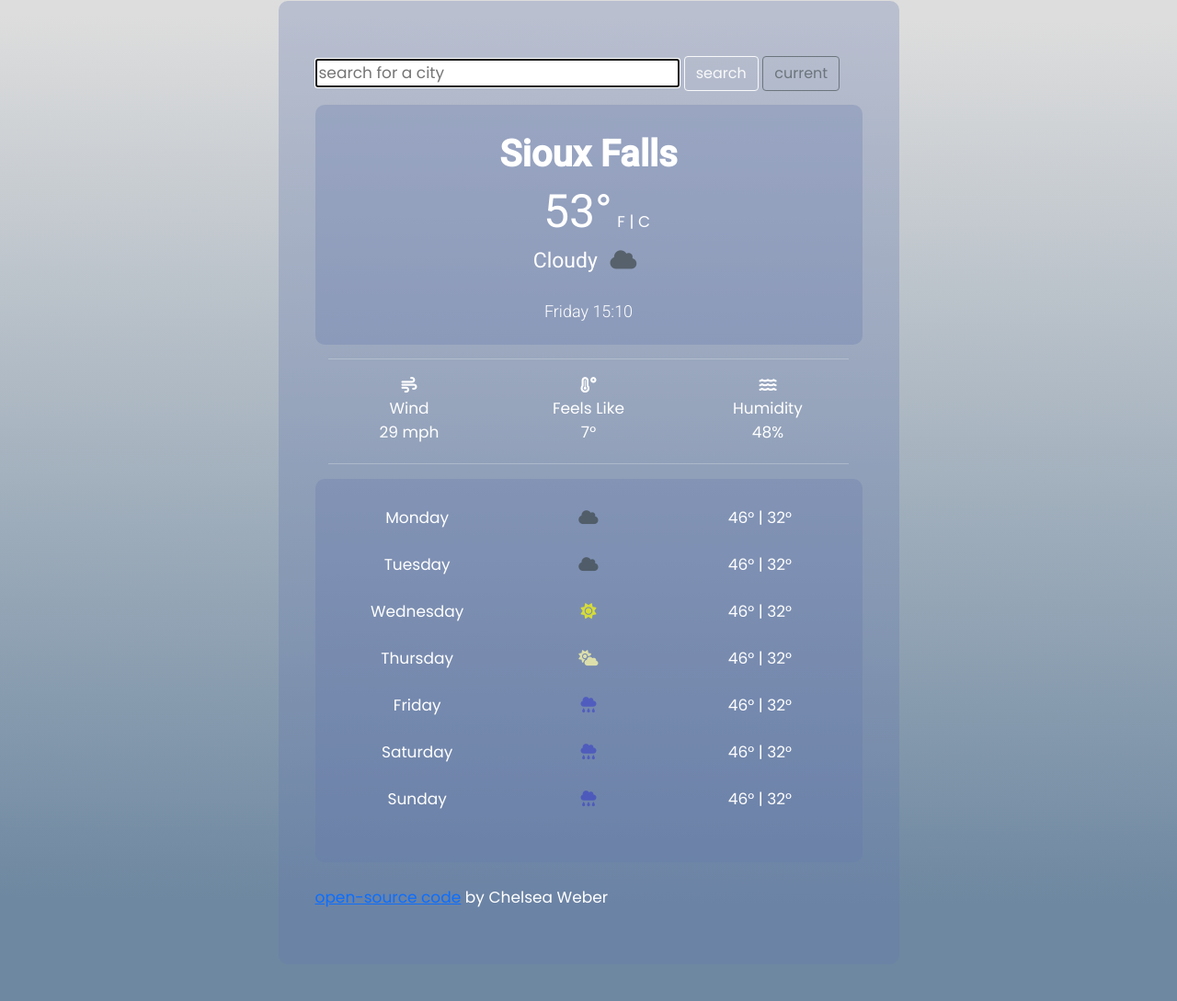
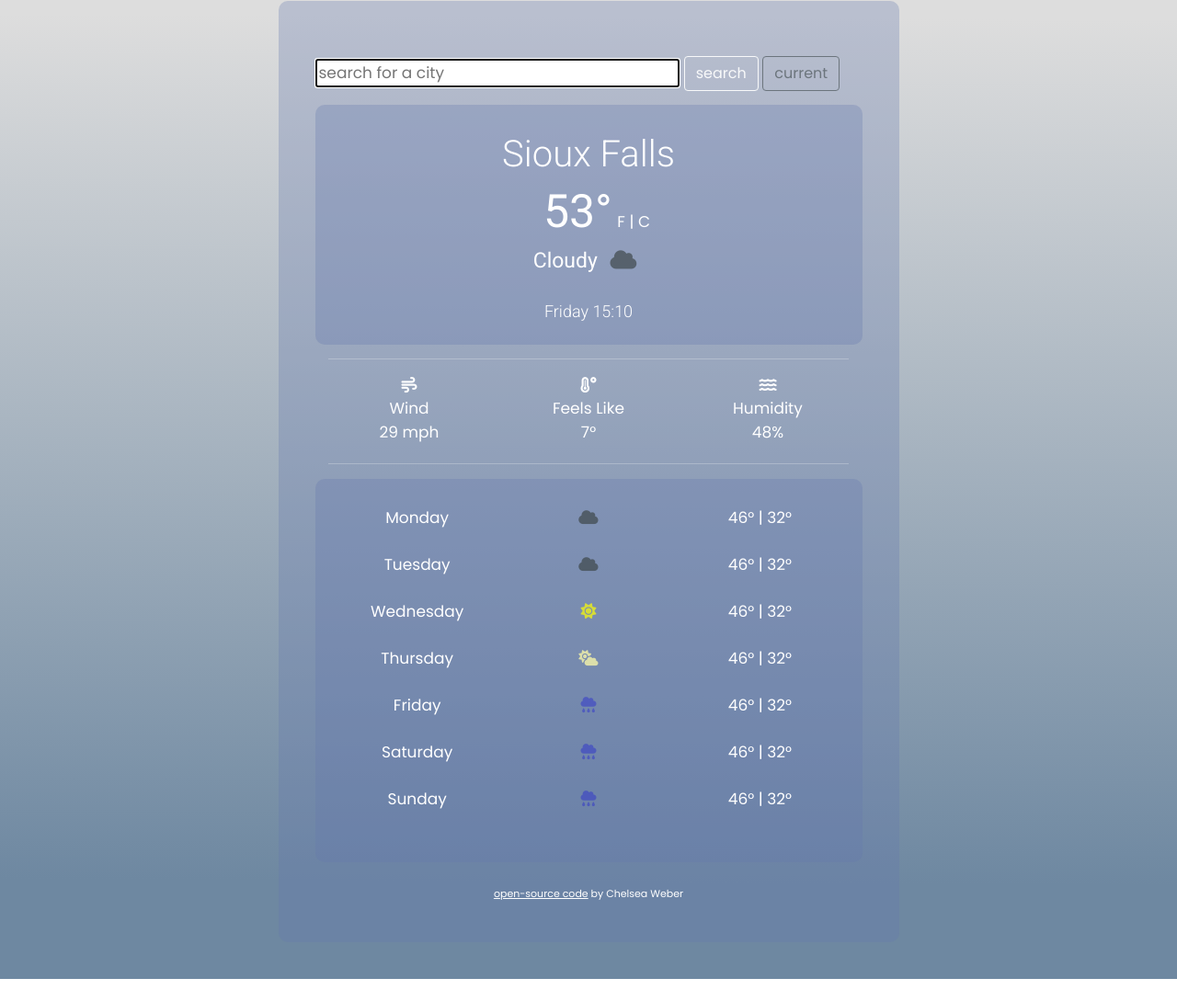
Before and after one commit to cmw-dev/weather-app, a plain HTML site: page index.html in a window 1280 px wide. Shown: the part 39-1128 px from the top of the page at 92% size. After the commit the page ends 1104 px from the top, so only its background shows below. Drawn offline with nearby package versions, Linux system fonts and the light colour scheme.

Commit message:
updated id names and font weights in CSS

```diff
--- a/src/style.css
+++ b/src/style.css
@@ -9,7 +9,7 @@ body {
 }
 
 h1 {
-  font-weight: 600;
+  font-weight: 300;
 }
 
 h2 {
@@ -70,10 +70,15 @@ hr {
 .fa-cloud-sun {
   color: rgba(235, 235, 170, 0.877);
 }
-
-.contact {
+#contact {
   margin: 0 auto;
   display: block;
+  margin-bottom: -15px;
+  text-align: center;
+  font-size: 11px;
+}
+#contact-link {
+  color: white;
 }
 
 #units {
@@ -111,9 +116,9 @@ hr {
   padding: 30px;
   text-align: center;
 }
-#farenheight-current {
+#fahrenheit-current {
   cursor: pointer;
 }
-#celcius-current {
+#celsius-current {
   cursor: pointer;
 }
```
